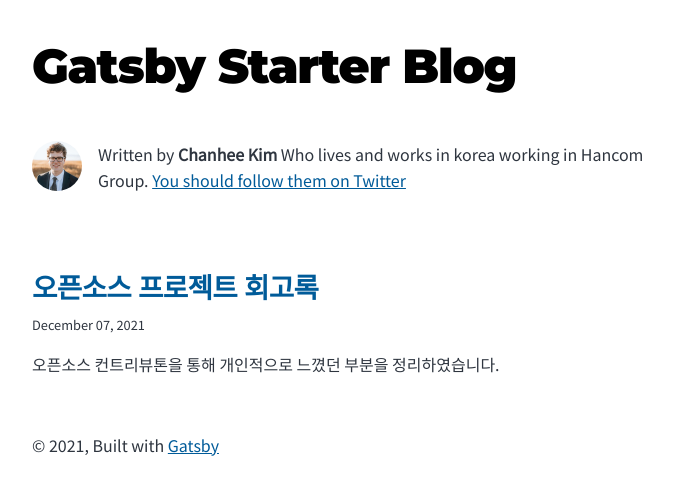
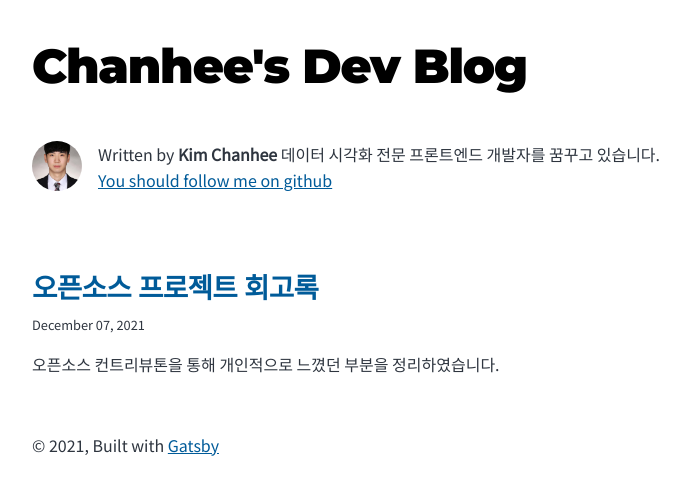
Before and after one commit to chanhee-dev/chanhee-dev.github.io, a Gatsby site: page / in a window 1280 px wide. Shown: the whole page, without its empty margins (292-982 px from the left). Built offline with nearby package versions, Linux system fonts and the light colour scheme; Gatsby itself is replaced by a stand-in of ours.

Commit message:
docs: modify profile meta data   - profile image   - remove twitter profile information   - add github profile information   - change link href to my github profile   - change author information   - change description   - change siteUrl

```diff
--- a/gatsby-config.js
+++ b/gatsby-config.js
@@ -1,14 +1,14 @@
 module.exports = {
   siteMetadata: {
-    title: `Gatsby Starter Blog`,
+    title: `Chanhee's Dev Blog`,
     author: {
-      name: `Chanhee Kim`,
-      summary: `Who lives and works in korea working in Hancom Group.`,
+      name: `Kim Chanhee`,
+      summary: `데이터 시각화 전문 프론트엔드 개발자를 꿈꾸고 있습니다.`,
     },
-    description: `A starter blog demonstrating what Gatsby can do.`,
-    siteUrl: `https://gatsbystarterblogsource.gatsbyjs.io/`,
+    description: `Chanhee's Dev Blog`,
+    siteUrl: `https://chanhee-dev.github.io/`,
     social: {
-      twitter: `kylemathews`,
+      github: `chanhee-dev`,
     },
   },
   plugins: [
--- a/gatsby-node.js
+++ b/gatsby-node.js
@@ -94,7 +94,7 @@
     }
 
     type Social {
-      twitter: String
+      github: String,
     }
 
     type MarkdownRemark implements Node {
--- a/src/components/bio.js
+++ b/src/components/bio.js
@@ -19,7 +19,7 @@
             summary
           }
           social {
-            twitter
+            github
           }
         }
       }
@@ -36,7 +36,7 @@
         className="bio-avatar"
         layout="fixed"
         formats={["auto", "webp", "avif"]}
-        src="../images/profile-pic.png"
+        src="../images/profile_pic.jpg"
         width={50}
         height={50}
         quality={95}
@@ -46,8 +46,8 @@
         <p>
           Written by <strong>{author.name}</strong> {author?.summary || null}
           {` `}
-          <a href={`https://twitter.com/${social?.twitter || ``}`}>
-            You should follow them on Twitter
+          <a href={`https://github.com/${social?.github || ``}`}>
+            You should follow me on github
           </a>
         </p>
       )}
--- a/src/components/seo.js
+++ b/src/components/seo.js
@@ -18,9 +18,6 @@
           siteMetadata {
             title
             description
-            social {
-              twitter
-            }
           }
         }
       }
@@ -54,22 +51,6 @@
           property: `og:type`,
           content: `website`,
         },
-        {
-          name: `twitter:card`,
-          content: `summary`,
-        },
-        {
-          name: `twitter:creator`,
-          content: site.siteMetadata?.social?.twitter || ``,
-        },
-        {
-          name: `twitter:title`,
-          content: title,
-        },
-        {
-          name: `twitter:description`,
-          content: metaDescription,
-        },
       ].concat(meta)}
     />
   )
```
Also changed, not shown: src/images/profile-pic.png (deleted), src/images/profile_pic.jpg (added).
